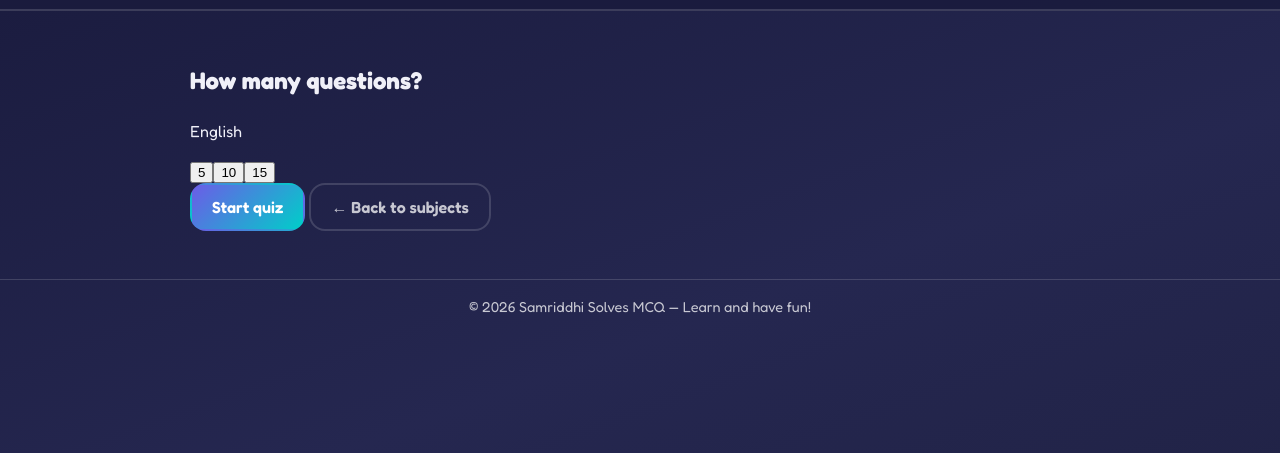
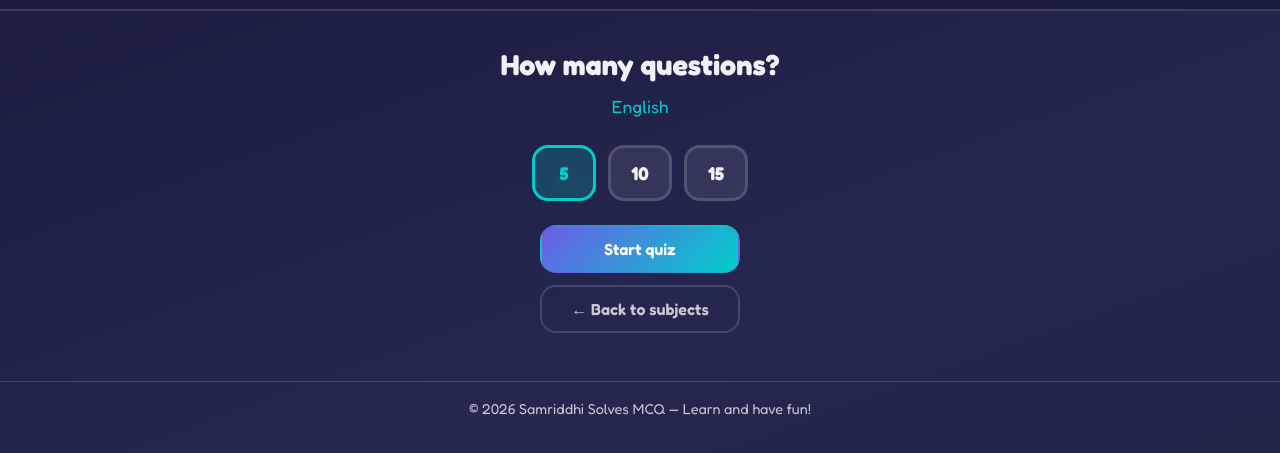
Before and after one commit to gau2112/samriddhi, a plain HTML site: page index.html in a window 1280 px wide. Both pictures are taken after a click on the button "Play English quiz". Shown: the part 57-510 px from the top of the page. Drawn offline with Linux system fonts and the light colour scheme.

Commit message:
Update styles.css

```diff
--- a/styles.css
+++ b/styles.css
@@ -149,6 +149,72 @@ body {
 
 .subject-name {
   display: block;
+}
+
+/* Options: choose number of questions */
+.screen-options .options-container {
+  text-align: center;
+  max-width: 420px;
+  margin: 0 auto;
+}
+
+.options-title {
+  margin: 0 0 0.5rem;
+  font-size: clamp(1.4rem, 3.5vw, 1.8rem);
+  font-weight: 700;
+  color: var(--text);
+}
+
+.options-subject {
+  margin: 0 0 1.5rem;
+  font-size: 1.1rem;
+  color: var(--accent2);
+  text-transform: capitalize;
+}
+
+.question-count-buttons {
+  display: flex;
+  flex-wrap: wrap;
+  justify-content: center;
+  gap: 0.75rem;
+  margin-bottom: 1.5rem;
+}
+
+.count-btn {
+  min-width: 4rem;
+  padding: 0.9rem 1.25rem;
+  border: 3px solid var(--border);
+  border-radius: 1rem;
+  background: var(--card);
+  color: var(--text);
+  font-family: var(--font);
+  font-size: 1.15rem;
+  font-weight: 700;
+  cursor: pointer;
+  transition: border-color 0.2s, background 0.2s, transform 0.15s;
+}
+
+.count-btn:hover {
+  border-color: var(--accent);
+  background: var(--card2);
+  transform: translateY(-2px);
+}
+
+.count-btn.selected {
+  border-color: var(--accent2);
+  background: rgba(0, 206, 201, 0.2);
+  color: var(--accent2);
+}
+
+.options-actions {
+  display: flex;
+  flex-direction: column;
+  gap: 0.75rem;
+  align-items: center;
+}
+
+.options-actions .btn {
+  min-width: 200px;
 }
 
 /* Quiz screen */
```
